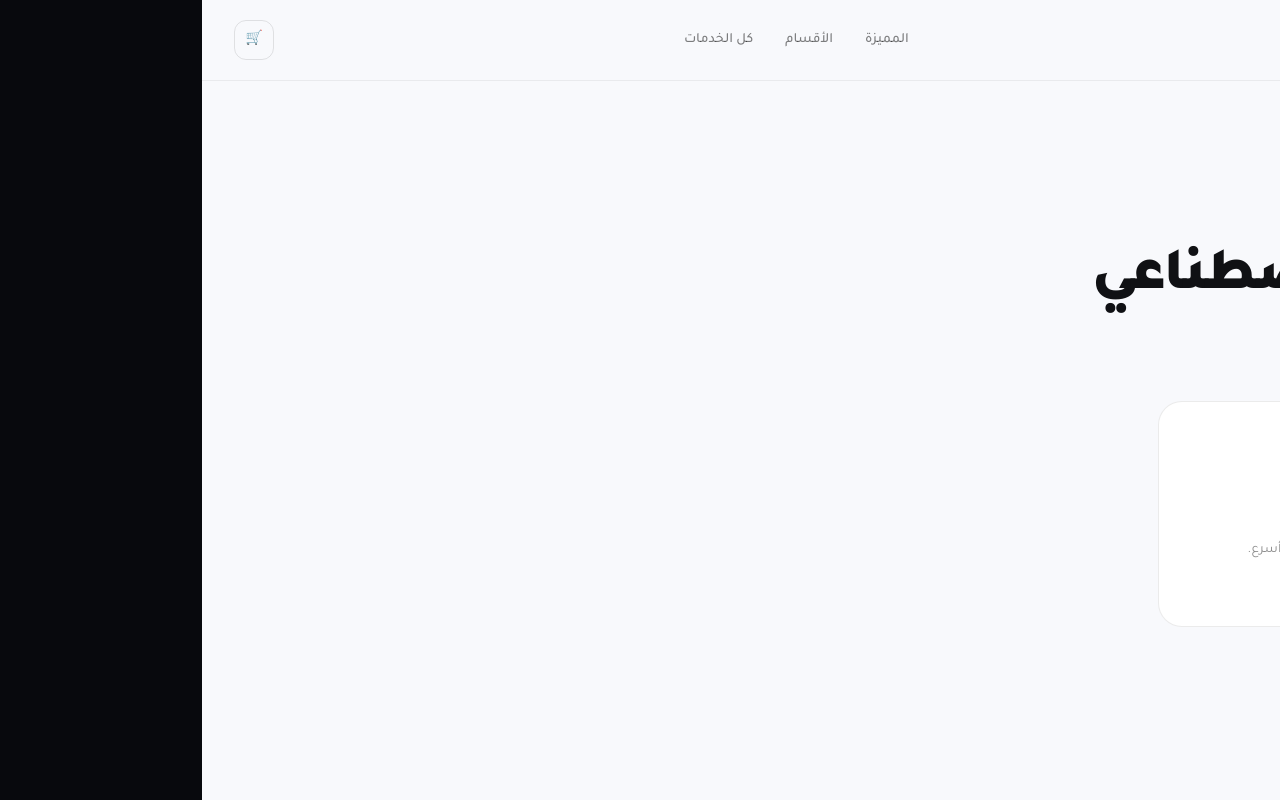
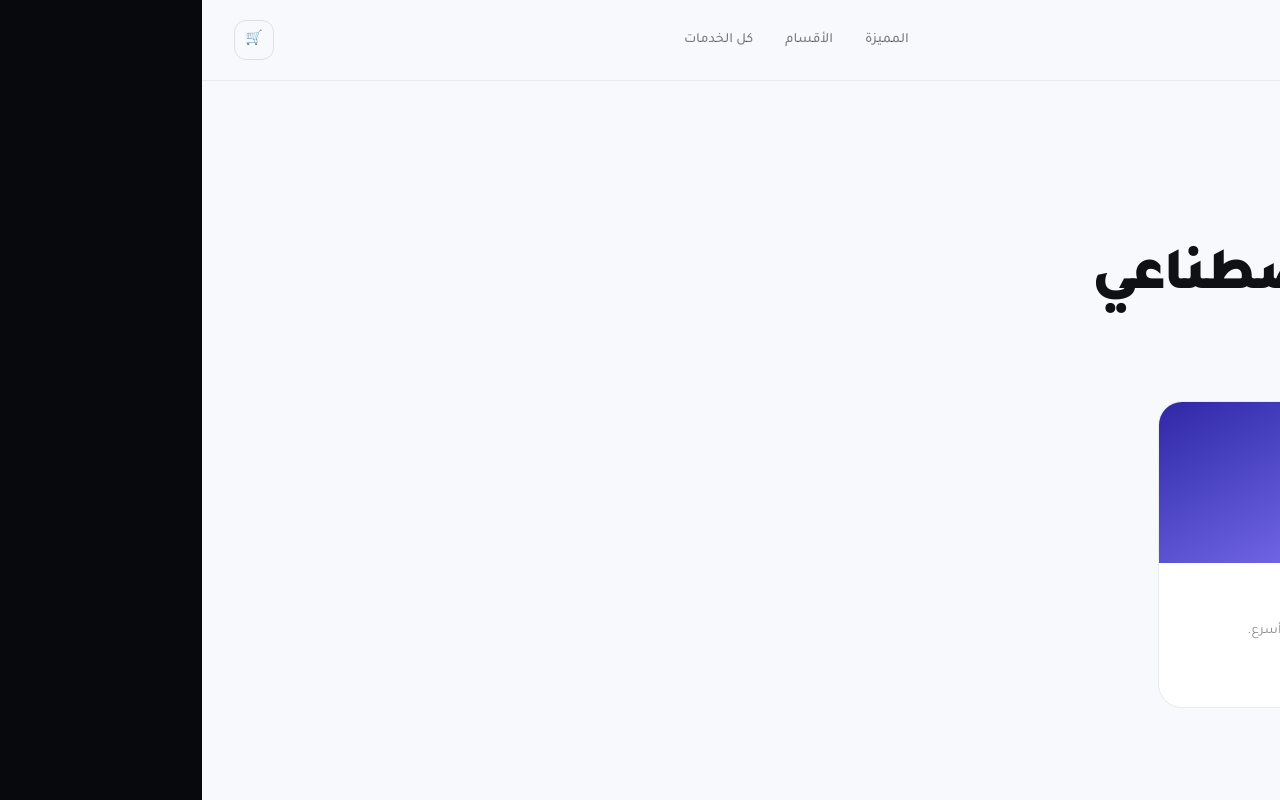
Before and after one commit to raeedalhendy/raeed-dev-ai, a Next.js app: page /categories/ai in a window 1280 px wide. Built offline with nearby package versions, Linux system fonts and the light colour scheme.

Commit message:
Read storefront catalog from Neon database

```diff
--- a/app/_components/category-card.tsx
+++ b/app/_components/category-card.tsx
@@ -1,6 +1,7 @@
 import Link from "next/link";
+import Image from "next/image";
 import type { Category } from "../_lib/catalog";
 
 export function CategoryCard({ category }: { category: Category }) {
-  return <Link href={`/categories/${category.slug}`} className="group rounded-3xl border border-black/[.08] bg-white p-5 transition hover:-translate-y-1 hover:border-[#103cff]/30 hover:shadow-lg"><div className={`grid h-12 w-12 place-items-center rounded-2xl bg-gradient-to-br ${category.color} text-xl font-black text-white`}>{category.glyph}</div><h3 className="mt-8 text-xl font-black">{category.name}</h3><p className="mt-2 text-sm leading-6 text-black/45">{category.description}</p><span className="mt-6 block text-sm font-bold text-[#103cff]">استكشف ←</span></Link>;
+  return <Link href={`/categories/${category.slug}`} className="group overflow-hidden rounded-3xl border border-black/[.08] bg-white transition hover:-translate-y-1 hover:border-[#103cff]/30 hover:shadow-lg">{category.imageUrl ? <div className="relative aspect-[1.8]"><Image src={category.imageUrl} alt={category.name} fill className="object-cover transition duration-500 group-hover:scale-105" /></div> : <div className={`grid aspect-[1.8] place-items-center bg-gradient-to-br ${category.color} text-5xl font-black text-white`}>{category.glyph}</div>}<div className="p-5"><h3 className="text-xl font-black">{category.name}</h3><p className="mt-2 text-sm leading-6 text-black/45">{category.description}</p><span className="mt-6 block text-sm font-bold text-[#103cff]">استكشف ←</span></div></Link>;
 }
--- a/app/_lib/catalog.ts
+++ b/app/_lib/catalog.ts
@@ -1,4 +1,4 @@
-export type Category = { slug: string; name: string; description: string; parentSlug: string | null; glyph: string; color: string };
+export type Category = { slug: string; name: string; description: string; parentSlug: string | null; glyph: string; color: string; imageUrl?: string };
 export type Product = { slug: string; name: string; categorySlug: string; price: number; note: string; glyph: string; color: string; duration: string; delivery: string; accountType: string; featured?: boolean };
 
 export const exchangeRate = 1350;
--- /dev/null
+++ b/app/_lib/store.ts
@@ -0,0 +1,9 @@
+import "server-only";
+import { sql } from "./db";
+import type { Category, Product } from "./catalog";
+
+type DbCategory = { slug:string; name:string; description:string; parent_slug:string|null; glyph:string; color:string; image_url:string|null };
+type DbProduct = { slug:string; name:string; category_slug:string; price_usd:string|number; note:string; glyph:string; color:string; duration:string; delivery:string; account_type:string; featured:boolean };
+const category = (row:DbCategory):Category & { imageUrl?:string } => ({slug:row.slug,name:row.name,description:row.description,parentSlug:row.parent_slug,glyph:row.glyph,color:row.color,imageUrl:row.image_url??undefined});
+const product = (row:DbProduct):Product => ({slug:row.slug,name:row.name,categorySlug:row.category_slug,price:Number(row.price_usd),note:row.note,glyph:row.glyph,color:row.color,duration:row.duration,delivery:row.delivery,accountType:row.account_type,featured:row.featured});
+export async function getStorefront(){const db=sql();const [categories,products]=await Promise.all([db`SELECT slug,name,description,parent_slug,glyph,color,image_url FROM categories WHERE active=true ORDER BY name`,db`SELECT slug,name,category_slug,price_usd,note,glyph,color,duration,delivery,account_type,featured FROM products WHERE active=true ORDER BY featured DESC,created_at DESC`]);return {categories:(categories as DbCategory[]).map(category),products:(products as DbProduct[]).map(product)}};
--- a/app/page.tsx
+++ b/app/page.tsx
@@ -3,11 +3,14 @@ import { ProductCard } from "./_components/product-card";
 import { SiteHeader } from "./_components/site-header";
 import { ProductBrowser } from "./_components/product-browser";
 import { StoreExtras } from "./_components/store-extras";
-import { getChildCategories, products } from "./_lib/catalog";
+import { getStorefront } from "./_lib/store";
 
-export default function Home() {
+export const dynamic = "force-dynamic";
+
+export default async function Home() {
+  const { categories, products } = await getStorefront();
   const featured = products.filter((product) => product.featured);
-  const rootCategories = getChildCategories(null);
+  const rootCategories = categories.filter((category) => category.parentSlug === null);
   return <main className="min-h-screen  bg-[#f8f9fc] text-[#101114]"><SiteHeader />
     <section className="relative overflow-hidden "><div className="absolute left-1/2 top-[-25rem] -z-0 h-[42rem] w-[42rem] -translate-x-1/2 rounded-full bg-[#1745ff]/[.12] blur-3xl" /><div className="relative mx-auto max-w-7xl px-5 py-24 text-center md:px-8 md:py-36"><p className="text-xs font-bold tracking-[.18em] text-[#103cff]">RAEED DEV · DIGITAL STORE</p><h1 className="mx-auto mt-6 max-w-4xl text-5xl font-black leading-[1.06] tracking-[-.055em] md:text-7xl">اشتراكات رقمية<br /><span className="text-[#103cff]">تليق بشغلك.</span></h1><p className="mx-auto mt-6 max-w-md text-sm leading-7 text-black/50">خدمات أصلية، تفعيل سريع، ودعم يبقى معك بعد الطلب.</p><a href="#shop" className="mt-9 inline-flex items-center gap-3 rounded-full bg-[#103cff] px-6 py-3.5 text-sm font-bold text-white shadow-[0_15px_35px_rgba(16,60,255,.25)] transition hover:-translate-y-1">ابدأ التسوّق <span>↓</span></a></div></section>
     <StoreExtras />
```
Also changed, not shown: 1 other file (tests, documents, lock files or other folders).
